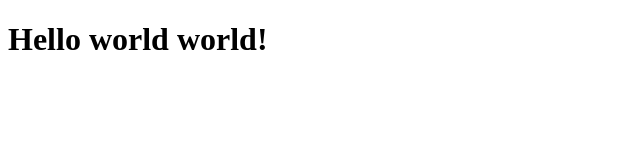
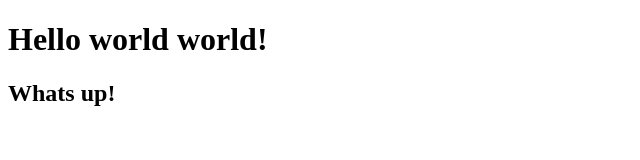
Before and after one commit to yuriUmnov/JAVASCRIPT, a plain HTML site: page index.html in a window 1280 px wide. Shown: the whole page, without its empty margins (0-640 px from the left). Drawn offline with Linux system fonts and the light colour scheme.

Commit message:
index.html mod

```diff
--- a/index.html
+++ b/index.html
@@ -7,6 +7,8 @@
 </head>
 <body>
     <h1>Hello world world!</h1>
+    <h2>Whats up!</h2>
     <script src="operators.js"></script>
+
 </body>
 </html>
```
